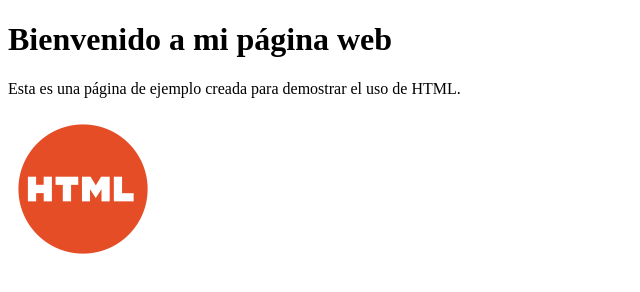
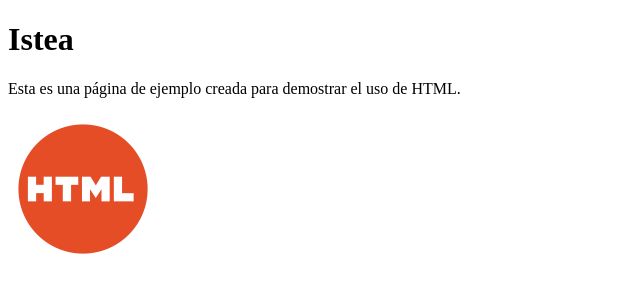
Before and after one commit to mef760/proyecto-aplicaciones-web-cliente-2c-2025, a plain HTML site: page index.html in a window 1280 px wide. Shown: the whole page, without its empty margins (0-640 px from the left). Drawn offline with Linux system fonts and the light colour scheme.

Commit message:
Add Istea title

```diff
--- a/index.html
+++ b/index.html
@@ -6,7 +6,7 @@
         <title>Mi Página Web</title>
     </head>
     <body>
-        <h1>Bienvenido a mi página web</h1>
+        <h1>Istea</h1>
         <p>Esta es una página de ejemplo creada para demostrar el uso de HTML.</p>
         <img width="150px" src="./img/html.png" alt="HTML Logo">
 
```
